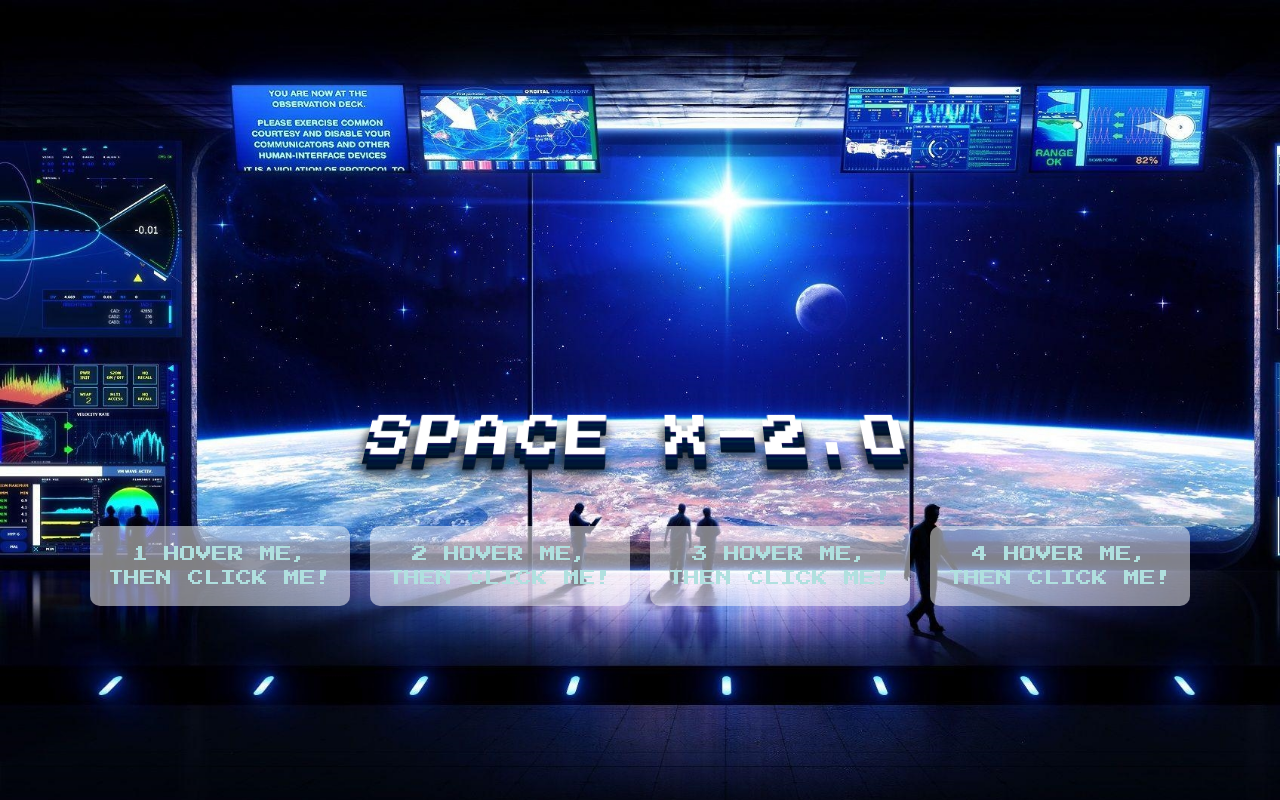
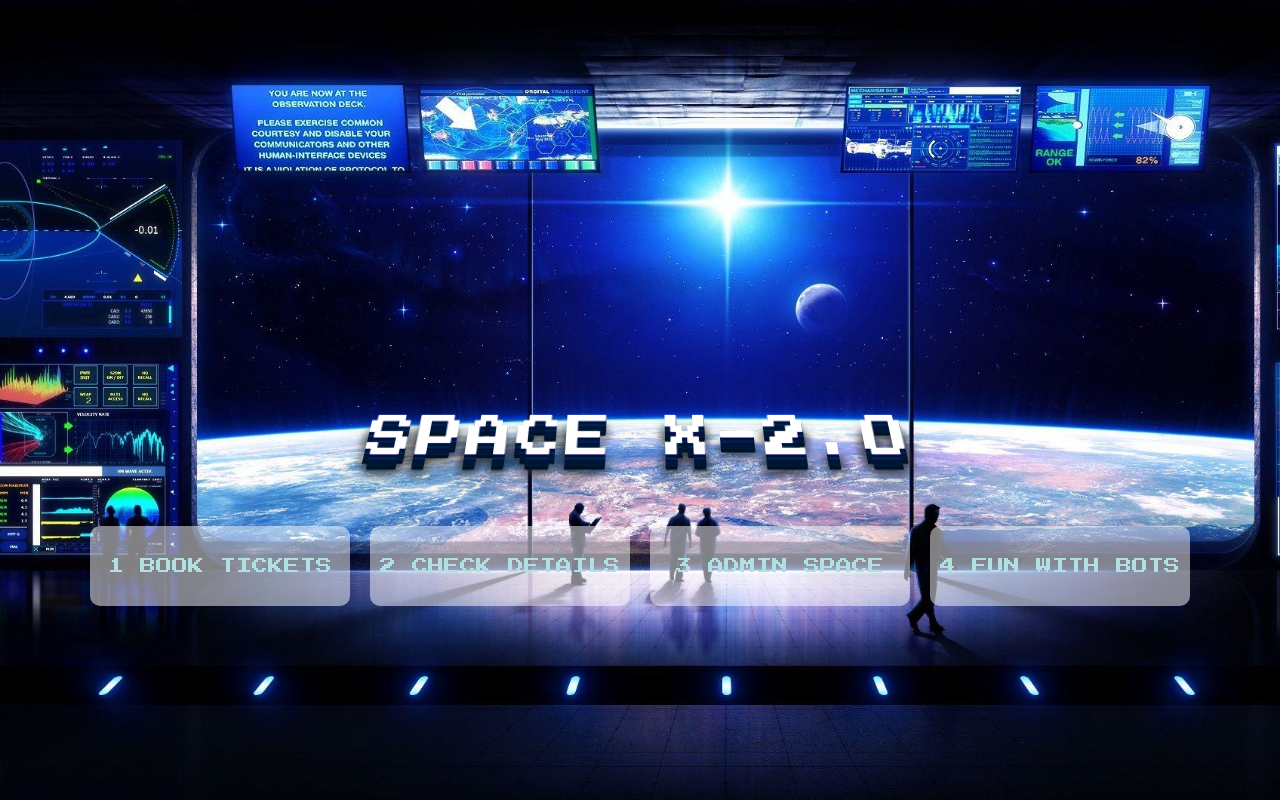
Before and after one commit to theplayer9/Space-X-2.O, a Next.js app: page / in a window 1280 px wide. Built offline with nearby package versions, Linux system fonts and the light colour scheme.

Commit message:
Attached all the pages with the index.tsx file

```diff
--- /dev/null
+++ b/pages/AdminSpace.js
@@ -0,0 +1,3 @@
+export default function AdminSpace(){
+    return <div> AdminSpace</div>
+}
--- /dev/null
+++ b/pages/CheckDetails.js
@@ -0,0 +1,3 @@
+export default function CheckDetails(){
+    return <div> Details of the tickets</div>
+}
--- /dev/null
+++ b/pages/FunWithBot.js
@@ -0,0 +1,3 @@
+export default function FunWithBot(){
+    return <div> Fun with Bots</div>
+}
--- a/pages/index.tsx
+++ b/pages/index.tsx
@@ -36,31 +36,31 @@
           <Link href="/BookTickets">
             <a>
               <button className={buttonStyles.glowOnHover} type="button">
-                1 HOVER ME, THEN CLICK ME!
+                1 BOOK TICKETS
               </button>
             </a>
           </Link>
           <br />
-          <Link href="/BookTickets">
+          <Link href="/CheckDetails">
             <a>
               <button className={buttonStyles.glowOnHover} type="button">
-                2 HOVER ME, THEN CLICK ME!
+                2 CHECK DETAILS
               </button>
             </a>
           </Link>
           <br />
-          <Link href="/BookTickets">
+          <Link href="/AdminSpace">
             <a>
               <button className={buttonStyles.glowOnHover} type="button">
-                3 HOVER ME, THEN CLICK ME!
+                3 ADMIN SPACE
               </button>
             </a>
           </Link>
           <br />
-          <Link href="/BookTickets">
+          <Link href="/FunWithBot">
             <a>
               <button className={buttonStyles.glowOnHover} type="button">
-                4 HOVER ME, THEN CLICK ME!
+                4 FUN WITH BOTS
               </button>
             </a>
           </Link>
```
